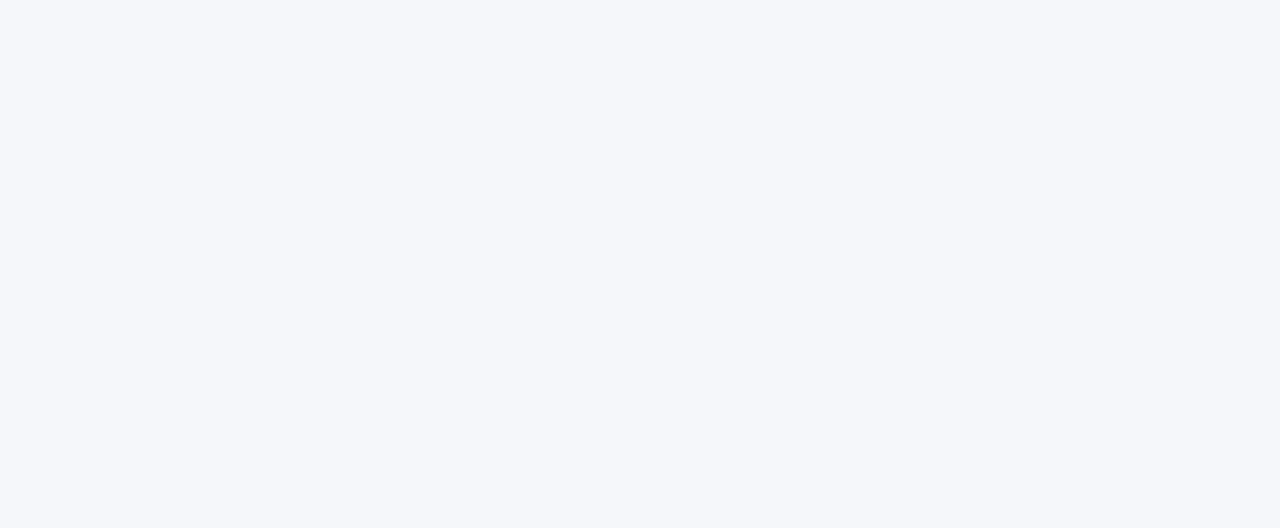
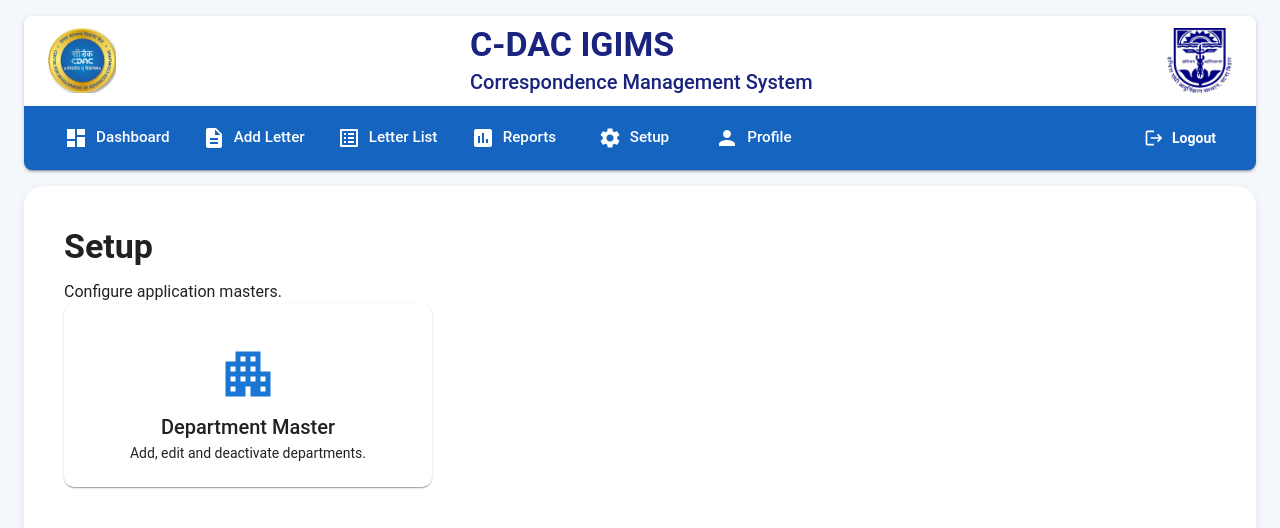
Before and after one commit to iamkumarabhishek/IT-Change-Register, a React (Vite) app in the folder frontend/: page /setup in a window 1280 px wide. Before the commit this address had no page. Shown: the top 528 px of the page. Built offline with nearby package versions, Linux system fonts and the light colour scheme; sample sign-in values are in the browser's storage.

Commit message:
department master page completed

```diff
--- a/frontend/src/App.jsx
+++ b/frontend/src/App.jsx
@@ -1,5 +1,5 @@
 import AppRoutes from "./routes/AppRoutes";
-import ProtectedRoute from "./routes/ProtectedRoute";
+
 function App() {
 
     return <AppRoutes />;
--- /dev/null
+++ b/frontend/src/components/common/ErrorDialog.jsx
@@ -0,0 +1,87 @@
+import {
+    Button,
+    Dialog,
+    DialogActions,
+    DialogContent,
+    DialogTitle,
+    Typography
+} from "@mui/material";
+
+import ErrorIcon from "@mui/icons-material/Error";
+
+function ErrorDialog({
+
+                         open,
+
+                         title = "Error",
+
+                         message,
+
+                         onOk
+
+                     }) {
+
+    return (
+
+        <Dialog
+            open={open}
+            maxWidth="xs"
+            fullWidth
+        >
+
+            <DialogTitle
+                textAlign="center"
+            >
+
+                <ErrorIcon
+                    color="error"
+                    sx={{
+                        fontSize: 60,
+                        mb: 1
+                    }}
+                />
+
+                <Typography
+                    variant="h6"
+                    fontWeight="bold"
+                    color="error"
+                >
+                    {title}
+                </Typography>
+
+            </DialogTitle>
+
+            <DialogContent>
+
+                <Typography
+                    textAlign="center"
+                >
+                    {message}
+                </Typography>
+
+            </DialogContent>
+
+            <DialogActions
+                sx={{
+                    justifyContent: "center",
+                    pb: 3
+                }}
+            >
+
+                <Button
+                    variant="contained"
+                    color="error"
+                    onClick={onOk}
+                >
+                    OK
+                </Button>
+
+            </DialogActions>
+
+        </Dialog>
+
+    );
+
+}
+
+export default ErrorDialog;
--- a/frontend/src/components/layout/NavigationBar.jsx
+++ b/frontend/src/components/layout/NavigationBar.jsx
@@ -7,15 +7,7 @@
     Button,
     Typography
 } from "@mui/material";
-import {
-    Menu,
-    MenuItem
-} from "@mui/material";
-
-import {
-    Settings,
-    Apartment
-} from "@mui/icons-material";
+import Settings from "@mui/icons-material/Settings";
 import { useState } from "react";
 
 import {
@@ -38,7 +30,6 @@
     const location = useLocation();
 
     const user = JSON.parse(localStorage.getItem("user"));
-    const [setupAnchor, setSetupAnchor] = useState(null);
 
     const menus = [
         {
@@ -143,19 +134,7 @@
                                 iconPosition="start"
                                 label={menu.label}
                                 disableRipple
-                                onClick={(event) => {
-
-                                    if (menu.label === "Setup") {
-
-                                        setSetupAnchor(event.currentTarget);
-
-                                    } else {
-
-                                        navigate(menu.path);
-
-                                    }
-
-                                }}
+                                onClick={() => navigate(menu.path)}
                             />
 
                         ))
@@ -163,29 +142,7 @@
 
                 </Tabs>
 
-                <Menu
-                    anchorEl={setupAnchor}
-                    open={Boolean(setupAnchor)}
-                    onClose={() => setSetupAnchor(null)}
-                >
 
-                    <MenuItem
-                        onClick={() => {
-
-                            navigate("/departments");
-
-                            setSetupAnchor(null);
-
-                        }}
-                    >
-
-                        <Apartment sx={{ mr: 1 }} />
-
-                        Department Master
-
-                    </MenuItem>
-
-                </Menu>
 
                 <Box
                     sx={{
--- a/frontend/src/pages/Department/DepartmentPage.jsx
+++ b/frontend/src/pages/Department/DepartmentPage.jsx
@@ -3,57 +3,46 @@
     Button,
     Card,
     CardContent,
-    Radio,
-    RadioGroup,
-    FormControlLabel,
     TextField,
     Typography,
     Divider
 } from "@mui/material";
-
+import SuccessDialog from "../../components/common/SuccessDialog";
 import { useState } from "react";
+import ErrorDialog from "../../components/common/ErrorDialog";
+import { useNavigate } from "react-router-dom";
 import departmentService from "../../services/departmentService";
-import { toast } from "react-toastify";
 import DashboardLayout from "../../layouts/DashboardLayout";
 
 function DepartmentPage() {
 
     const [departmentName, setDepartmentName] = useState("");
-
-    const [status, setStatus] = useState("ACTIVE");
+    const navigate = useNavigate();
+    const [openSuccessDialog, setOpenSuccessDialog] = useState(false);
+    const [openErrorDialog, setOpenErrorDialog] = useState(false);
+    const [errorMessage, setErrorMessage] = useState("");
 
     const handleSave = async () => {
-
-        if (!departmentName.trim()) {
-
-            toast.error("Department Name is required.");
-
-            return;
-
-        }
 
         try {
 
             const response =
                 await departmentService.saveDepartment({
 
-                    departmentName,
-
-                    status
+                    departmentName: departmentName
 
                 });
-
+            console.log(response);
             if (response.success) {
 
-                toast.success(response.message);
-
-                handleReset();
+                setOpenSuccessDialog(true);
 
             }
-
             else {
 
-                toast.error(response.message);
+                setErrorMessage(response.message);
+
+                setOpenErrorDialog(true);
 
             }
 
@@ -62,8 +51,6 @@
         catch (error) {
 
             console.error(error);
-
-            toast.error("Unable to save department.");
 
         }
 
@@ -74,6 +61,19 @@
         setDepartmentName("");
 
         setStatus("ACTIVE");
+
+    };
+
+    const handleErrorOk = () => {
+
+        setOpenErrorDialog(false);
+
+    };
+    const handleSuccessOk = () => {
+
+        setOpenSuccessDialog(false);
+
+        handleReset();
 
     };
 
@@ -125,51 +125,8 @@
 
                     />
 
-                    <Typography
-                        fontWeight="bold"
-                        mt={3}
-                        mb={1}
-                    >
+                    <typography mb={1}> .</typography>
 
-                        Status
-
-                    </Typography>
-
-                    <RadioGroup
-
-                        row
-
-                        value={status}
-
-                        onChange={(event) =>
-
-                            setStatus(event.target.value)
-
-                        }
-
-                    >
-
-                        <FormControlLabel
-
-                            value="ACTIVE"
-
-                            control={<Radio />}
-
-                            label="Active"
-
-                        />
-
-                        <FormControlLabel
-
-                            value="INACTIVE"
-
-                            control={<Radio />}
-
-                            label="Inactive"
-
-                        />
-
-                    </RadioGroup>
 
                     <Box
 
@@ -177,9 +134,9 @@
 
                         justifyContent="center"
 
-                        gap={2}
+                        gap={5}
 
-                        mt={4}
+                        mt={6}
 
                     >
 
@@ -209,12 +166,31 @@
 
                         </Button>
 
+                        <Button
+                            variant="outlined"
+                            color="inherit"
+                            onClick={() => navigate("/setup")}
+                        >
+                            Cancel
+                        </Button>
+
                     </Box>
 
                 </CardContent>
 
             </Card>
-
+            <SuccessDialog
+                open={openSuccessDialog}
+                title="Department Added"
+                message="Department has been added successfully."
+                onOk={handleSuccessOk}
+            />
+            <ErrorDialog
+                open={openErrorDialog}
+                title="Duplicate Department"
+                message={errorMessage}
+                onOk={handleErrorOk}
+            />
         </DashboardLayout>
 
     );
--- /dev/null
+++ b/frontend/src/pages/Setup/SetupPage.jsx
@@ -0,0 +1,97 @@
+import {
+    Card,
+    CardContent,
+    Grid,
+    Typography
+} from "@mui/material";
+
+import ApartmentIcon from "@mui/icons-material/Apartment";
+
+import { useNavigate } from "react-router-dom";
+
+import DashboardLayout from "../../layouts/DashboardLayout";
+
+function SetupPage() {
+
+    const navigate = useNavigate();
+
+    return (
+
+        <DashboardLayout>
+
+            <Typography
+                variant="h4"
+                fontWeight="bold"
+                gutterBottom
+            >
+                Setup
+            </Typography>
+
+            <Typography
+                variant="body1"
+                color="text.secondary"
+                mb={4}
+            >
+                Configure application masters.
+            </Typography>
+
+            <Grid container spacing={3}>
+
+                <Grid size={{ xs: 12, sm: 6, md: 4 }}>
+
+                    <Card
+                        sx={{
+                            cursor: "pointer",
+                            transition: "0.3s",
+                            "&:hover": {
+                                boxShadow: 6,
+                                transform: "translateY(-4px)"
+                            }
+                        }}
+                        onClick={() => navigate("/departments")}
+                    >
+
+                        <CardContent
+                            sx={{
+                                textAlign: "center",
+                                py: 5
+                            }}
+                        >
+
+                            <ApartmentIcon
+                                color="primary"
+                                sx={{
+                                    fontSize: 60
+                                }}
+                            />
+
+                            <Typography
+                                variant="h6"
+                                mt={2}
+                                fontWeight="bold"
+                            >
+                                Department Master
+                            </Typography>
+
+                            <Typography
+                                variant="body2"
+                                color="text.secondary"
+                            >
+                                Add, edit and deactivate departments.
+                            </Typography>
+
+                        </CardContent>
+
+                    </Card>
+
+                </Grid>
+
+            </Grid>
+
+        </DashboardLayout>
+
+    );
+
+}
+
+export default SetupPage;
--- a/frontend/src/routes/AppRoutes.jsx
+++ b/frontend/src/routes/AppRoutes.jsx
@@ -15,6 +15,7 @@
 import LetterListPage from "../pages/Letter/LetterListPage";
 import ReportPage from "../pages/Report/ReportPage";
 import ProfilePage from "../pages/Profile/ProfilePage";
+import SetupPage from "../pages/Setup/SetupPage";
 
 function AppRoutes() {
 
@@ -77,7 +78,9 @@
                 <Route
                     path="/users/add"
                     element={
+                        <ProtectedRoute>
                             <CreateUserPage />
+                        </ProtectedRoute>
                     }
                 />
 
@@ -88,6 +91,15 @@
                     element={
                         <ProtectedRoute>
                             <ReportPage />
+                        </ProtectedRoute>
+                    }
+                />
+
+                <Route
+                    path="/setup"
+                    element={
+                        <ProtectedRoute>
+                            <SetupPage />
                         </ProtectedRoute>
                     }
                 />
@@ -112,10 +124,7 @@
                     }
                 />
 
-                <Route
-                    path="/departments"
-                    element={<DepartmentPage />}
-                />
+
 
             </Routes>
 
```
Also changed, not shown: frontend/src/main.jsx (+13 -0 lines).
